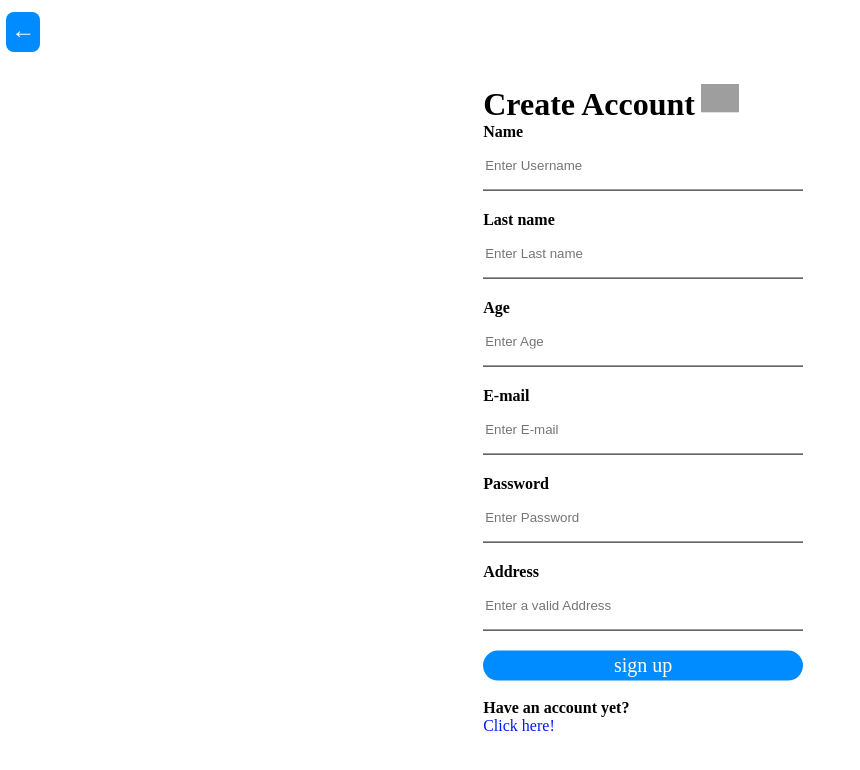
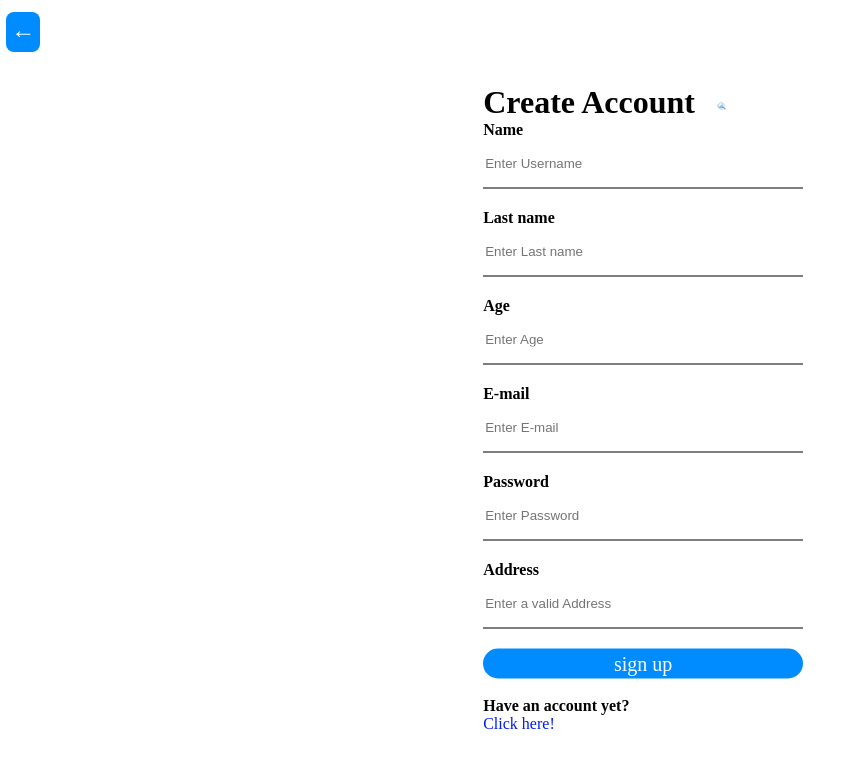
Before and after one commit to Data-ops-rcxd/Health-Knowledge, a Flask app: page /singup in a window 1280 px wide. Shown: the top 770 px of the page, without its empty margins (0-860 px from the left). Run offline with Flask 2, Linux system fonts and the light colour scheme; some web fonts are replaced; grey boxes are pictures that could not be loaded.

Commit message:
Update singup.html

```diff
--- a/templates/singup.html
+++ b/templates/singup.html
@@ -1,5 +1,5 @@
 <link rel="stylesheet" href="static/css/body.css">
-<link rel="icon" href="static/img/icon.jpeg"/>
+<link rel="icon" href="static/img/icon.png"/>
 <link href="https://fonts.googleapis.com/css2?family=Gruppo&display=swap" rel="stylesheet">
 
 <a class = "back" href="/"> ← </a>
@@ -7,7 +7,7 @@
 <div class = "accountbox">
     <div class = "b">
       <h1>Create Account</h1>
-      <img class = logo src="static/img/logo1.jpeg" alt="logo">
+      <img class = logo src="static/img/logo1.png" alt="logo">
     </div>
     <form action="/pprin">
       <p>Name</p>
```
